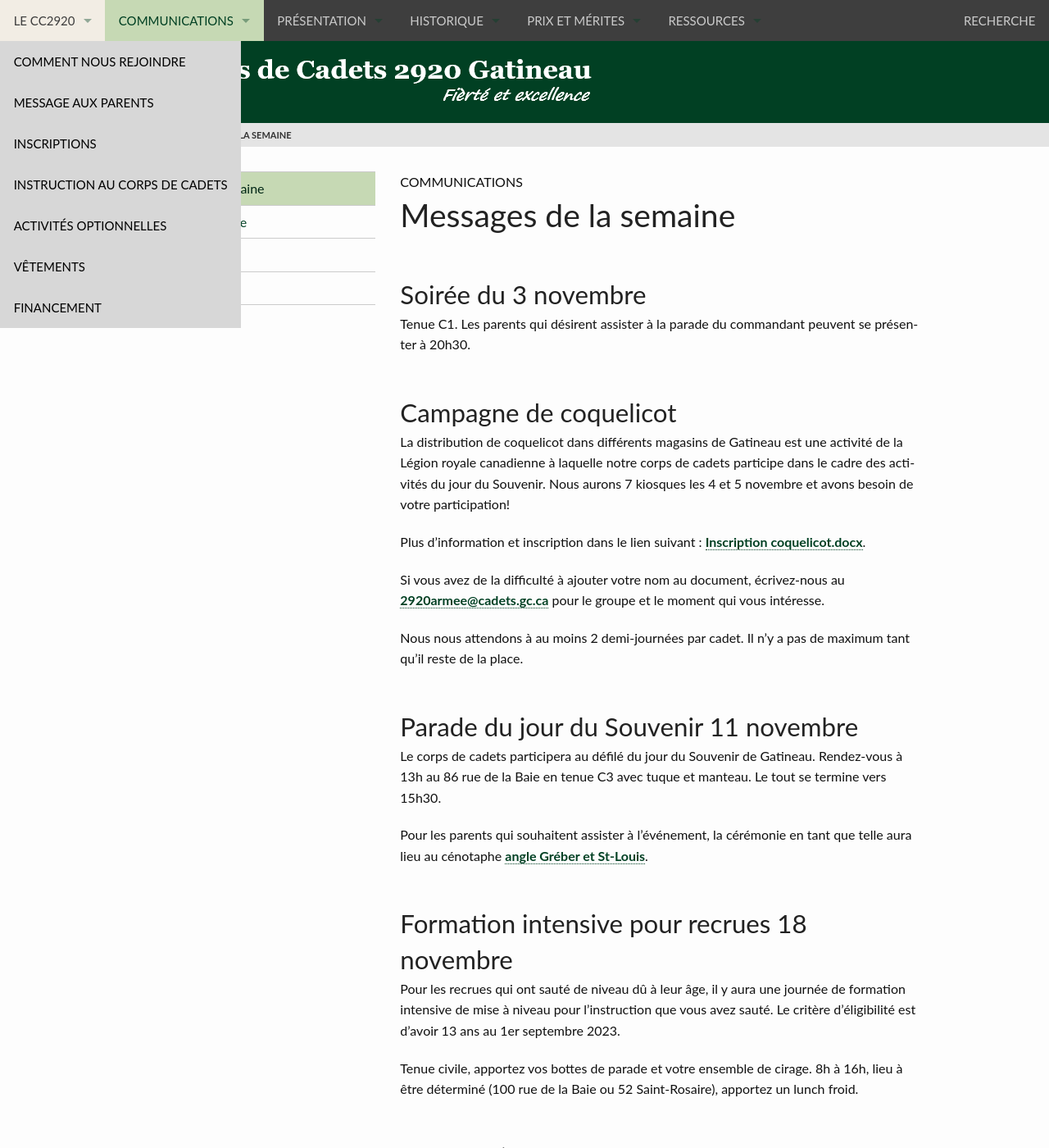
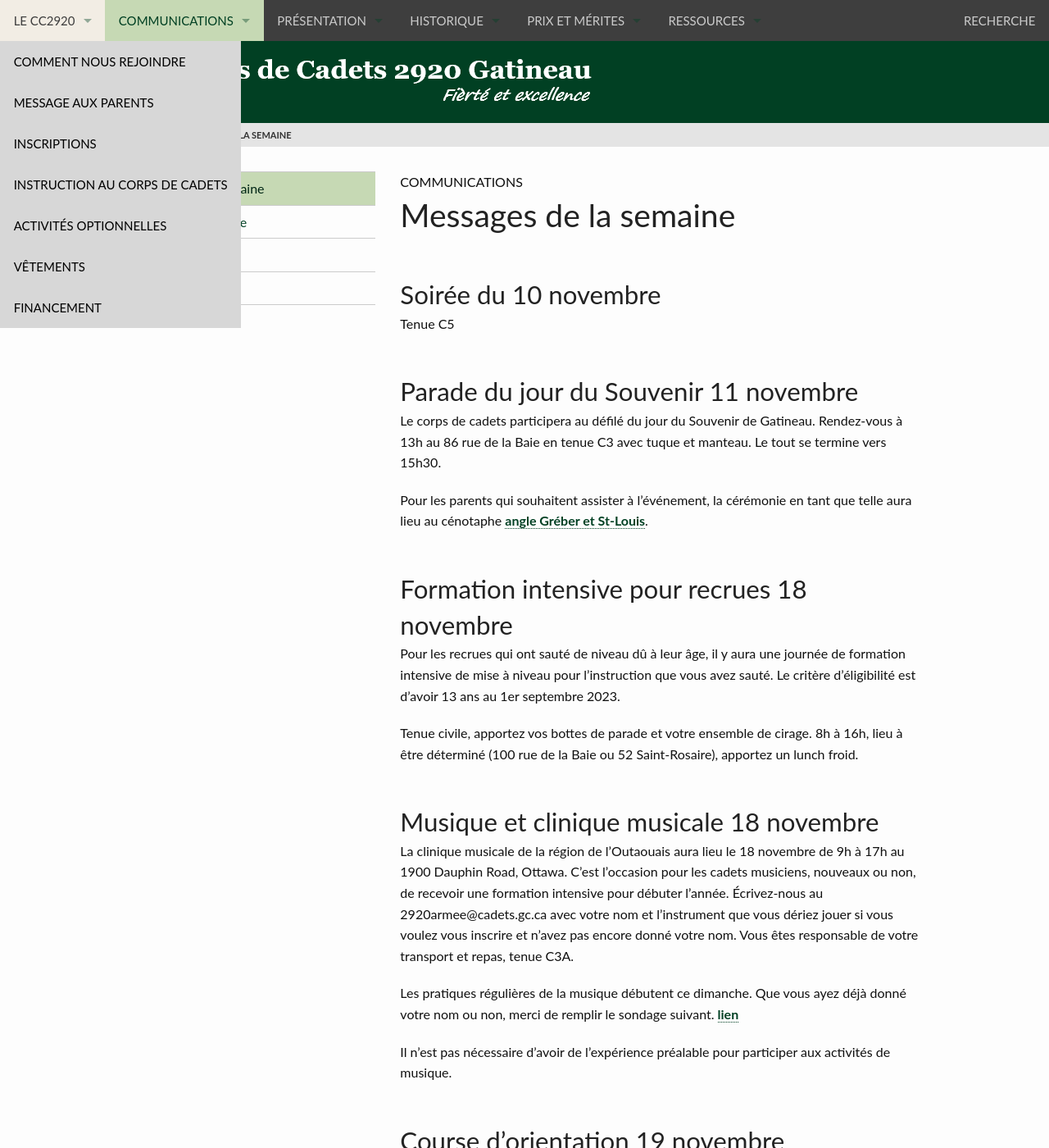
Before and after one commit to CC2920/web, a Jekyll site: the page built from _communications/messages.md, in a window 1280 px wide and 1400 px high. Shown: the whole window at 82% size. Built offline with Jekyll 4.4.1, drawn with Linux system fonts in a browser that asks for light colours; some of the changed text lies outside the part shown.

Commit message:
Update messages.md

```diff
--- a/_communications/messages.md
+++ b/_communications/messages.md
@@ -4,31 +4,19 @@ layout: "messages"
 
 activities:
 
-    - date: 4-5 novembre
-      title: campagne du coquelicot
     - date: 11 novembre
       title: parade du jour du Souvenir
     - date: 18 novembre
-      title: formation intensive pour recrues et clinique musicale (information à venir)
+      title: formation intensive pour recrues et clinique musicale
     - date: 19 novembre
       title: course d'orientation
     - date: 25 novembre
       title: course guignolée
 
 ---
-## Soirée du 3 novembre
+## Soirée du 10 novembre
 
-Tenue C1. Les parents qui désirent assister à la parade du commandant peuvent se présenter à 20h30.
-
-## Campagne de coquelicot
-
-La distribution de coquelicot dans différents magasins de Gatineau est une activité de la Légion royale canadienne à laquelle notre corps de cadets participe dans le cadre des activités du jour du Souvenir. Nous aurons 7 kiosques les 4 et 5 novembre et avons besoin de votre participation!
-
-Plus d'information et inscription dans le lien suivant : [Inscription coquelicot.docx](https://1drv.ms/w/s!AkTIfKmoB8nugfwN74h_3jG5jTPxAw?e=KcfKsi).
-
-Si vous avez de la difficulté à ajouter votre nom au document, écrivez-nous au <2920armee@cadets.gc.ca> pour le groupe et le moment qui vous intéresse.
-
-Nous nous attendons à au moins 2 demi-journées par cadet. Il n’y a pas de maximum tant qu’il reste de la place.
+Tenue C5
 
 ## Parade du jour du Souvenir 11 novembre
 
@@ -41,6 +29,14 @@ Pour les parents qui souhaitent assister à l'événement, la cérémonie en tan
 Pour les recrues qui ont sauté de niveau dû à leur âge, il y aura une journée de formation intensive de mise à niveau pour l'instruction que vous avez sauté. Le critère d'éligibilité est d'avoir 13 ans au 1er septembre 2023.
 
 Tenue civile, apportez vos bottes de parade et votre ensemble de cirage. 8h à 16h, lieu à être déterminé (100 rue de la Baie ou 52 Saint-Rosaire), apportez un lunch froid.
+
+## Musique et clinique musicale 18 novembre
+
+La clinique musicale de la région de l'Outaouais aura lieu le 18 novembre de 9h à 17h au 1900 Dauphin Road, Ottawa. C'est l'occasion pour les cadets musiciens, nouveaux ou non, de recevoir une formation intensive pour débuter l'année. Écrivez-nous au 2920armee@cadets.gc.ca avec votre nom et l'instrument que vous dériez jouer si vous voulez vous inscrire et n'avez pas encore donné votre nom. Vous êtes responsable de votre transport et repas, tenue C3A.
+
+Les pratiques régulières de la musique débutent ce dimanche. Que vous ayez déjà donné votre nom ou non, merci de remplir le sondage suivant.  [lien](https://forms.office.com/Pages/ResponsePage.aspx?id=-2oSqwzmL062z8c1DHbchOLv_dk-t_dHo8OkX3uOiO1UOUFVVVJTRUxBRVFEMElFOExaRFA0RFlGUyQlQCN0PWcu)
+
+Il n'est pas nécessaire d'avoir de l'expérience préalable pour participer aux activités de musique.
 
 ## Course d'orientation 19 novembre
 
@@ -55,7 +51,11 @@ Comme l'année passée, l'activité consiste en la distribution en porte-à-port
 
 Pour les anciens seulement, les séances de tir du lundi soir commencent le 30 octobre au [100 rue de la Baie](/information/comment-nous-rejoindre/) de 18h à 20h30.
 
-Les recrues pourront participer aux séances de tir une fois après la passation d'un cours de sécurité sur le tir, prévu en novembre.
+Les recrues pourront participer aux séances de tir une fois après la passation d'un cours de sécurité sur le tir, prévu le 10 novembre pour les verts et le 18 novembre pour ceux qui ont sauté de niveau.
+
+## Peloton de précision
+
+Le peloton de précision débute ce mercredi de 18h30 à 20h au 100 rue de la Baie. Tenue C3.
 
 ## Sondage camp d'été et NECPC
 
```
